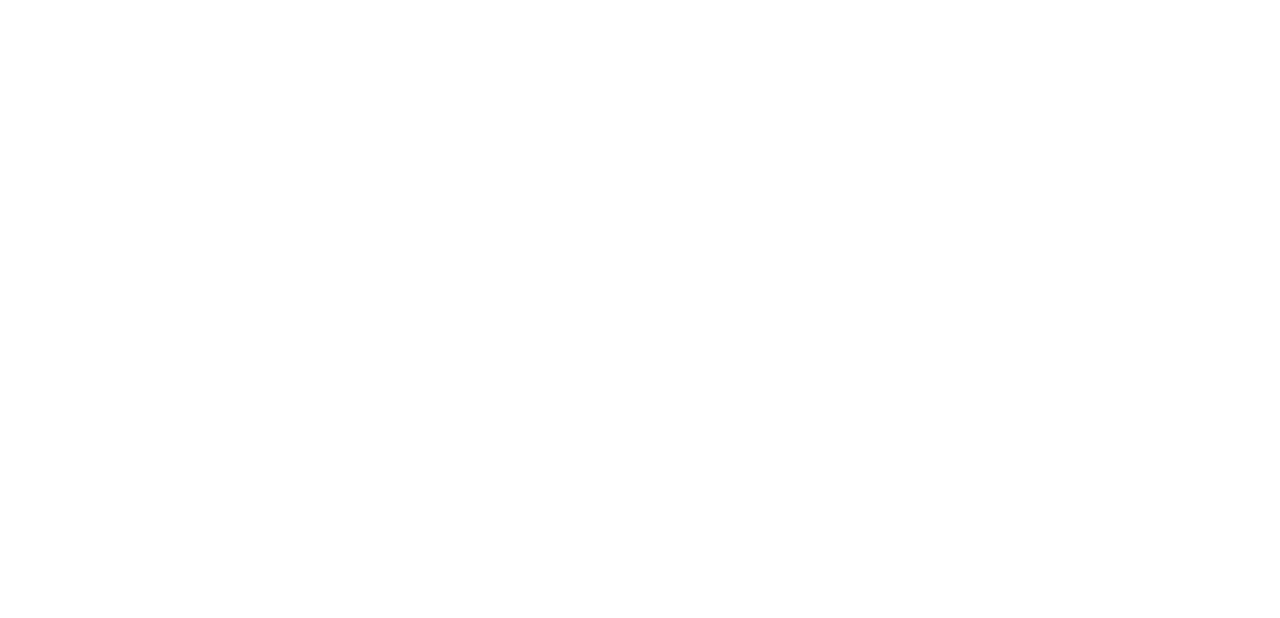
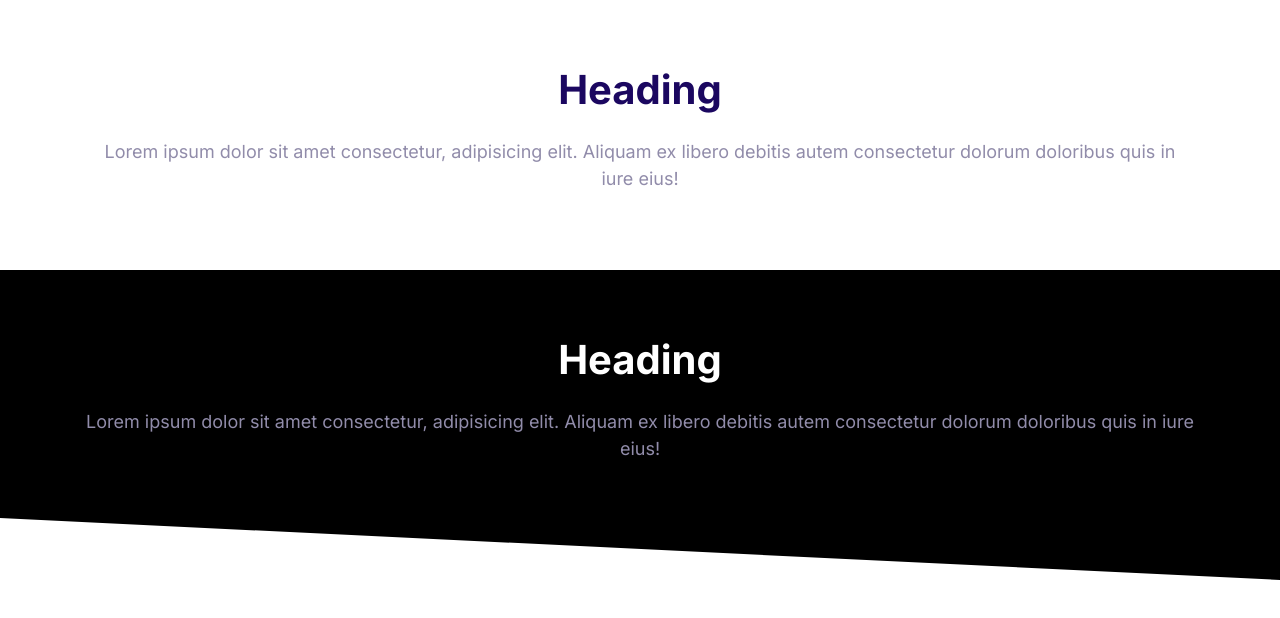
Before and after one commit to Muruganandham333/Moshify, a plain HTML site: page index.html in a window 1280 px wide. Drawn offline with Linux system fonts and the light colour scheme.

Commit message:
Define the block component

```diff
--- a/css/style.css
+++ b/css/style.css
@@ -594,3 +594,45 @@ a{
     max-height: 100vh;
     opacity: 1;
 }
+
+/* BLOCK */
+.block{
+    --padding-vertical:6rem;
+    padding: var(--padding-vertical) 2rem;
+}
+
+.block__heading{
+    margin-top: 0;
+}
+
+.block--dark{
+    background: #000;
+    color: var(--body-color);
+}
+
+.block--dark .block__heading{
+    color: var(--white-color);
+}
+
+.block-stretch-right{
+    /* FIX:using calc function not working  */
+    clip-path: polygon(0 0, 100% 0, 100% 100%, 0 80%);
+    /* padding-bottom: calc(var(--padding-vertical) +4rem); */
+    padding-bottom: 10rem
+}
+
+.block-stretch-left{
+    /* FIX:using calc function not working  */
+    clip-path: polygon(0 0, 100% 0, 100% 80%, 0 100%);
+    /* padding-bottom: calc(var(--padding-vertical) +4rem); */
+    padding-bottom: 10rem;
+}
+
+.block__header{
+    text-align: center;
+}
+
+.conatiner{
+    max-width: 1140px;
+    margin: 0 auto;
+}
--- a/index.html
+++ b/index.html
@@ -15,6 +15,27 @@
     <link rel="stylesheet" href="css/style.css" />
   </head>
   <body>
-    <script src="js/main.js"></script>
+    <section class="block conatiner">
+      <header class="block__header">
+        <h2 class="block__heading">Heading</h2>
+        <p>
+          Lorem ipsum dolor sit amet consectetur, adipisicing elit. Aliquam ex
+          libero debitis autem consectetur dolorum doloribus quis in iure eius!
+        </p>
+      </header>
+    </section>
+
+    <section class="block block--dark block-stretch-right">
+      <div class="conatiner">
+        <header class="block__header">
+          <h2 class="block__heading">Heading</h2>
+          <p>
+            Lorem ipsum dolor sit amet consectetur, adipisicing elit. Aliquam ex
+            libero debitis autem consectetur dolorum doloribus quis in iure
+            eius!
+          </p>
+        </header>
+      </div>
+    </section>
   </body>
 </html>
```
Also changed, not shown: component/block.html (added, +21 -0 lines).
